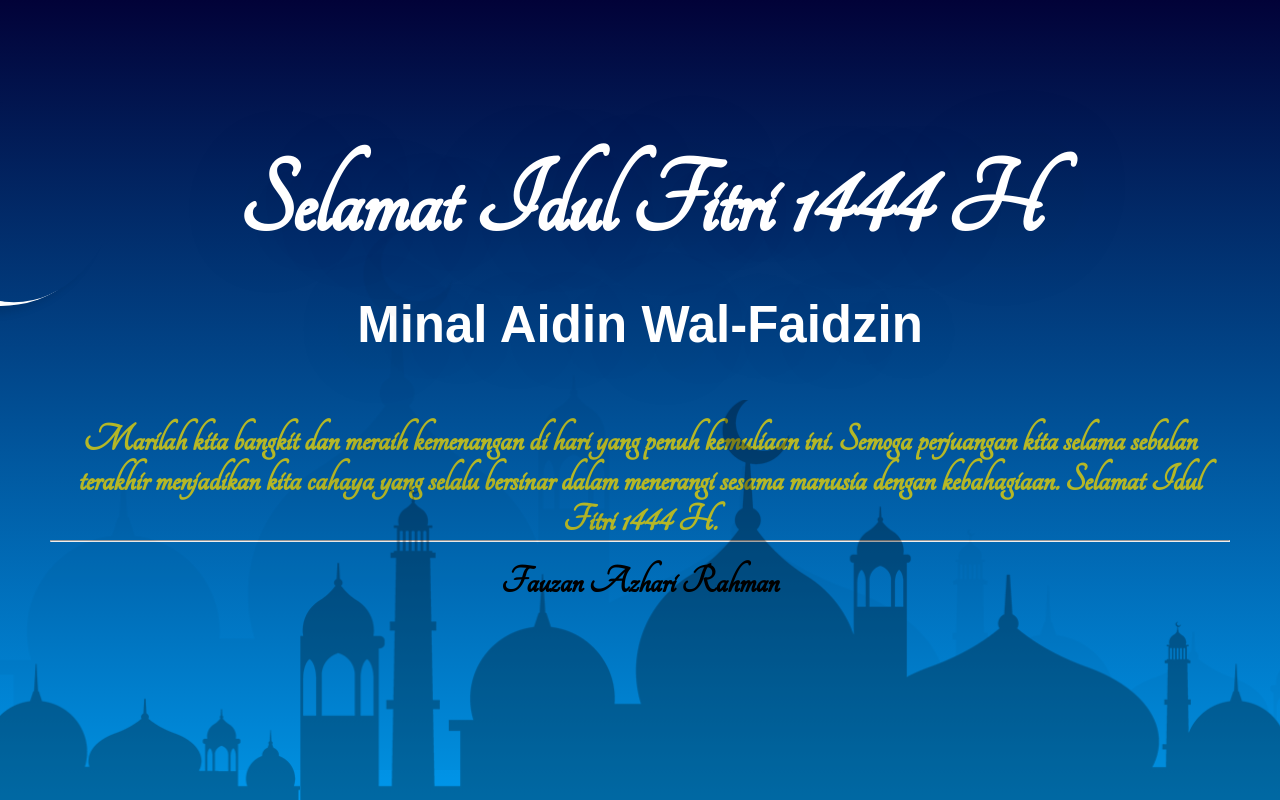
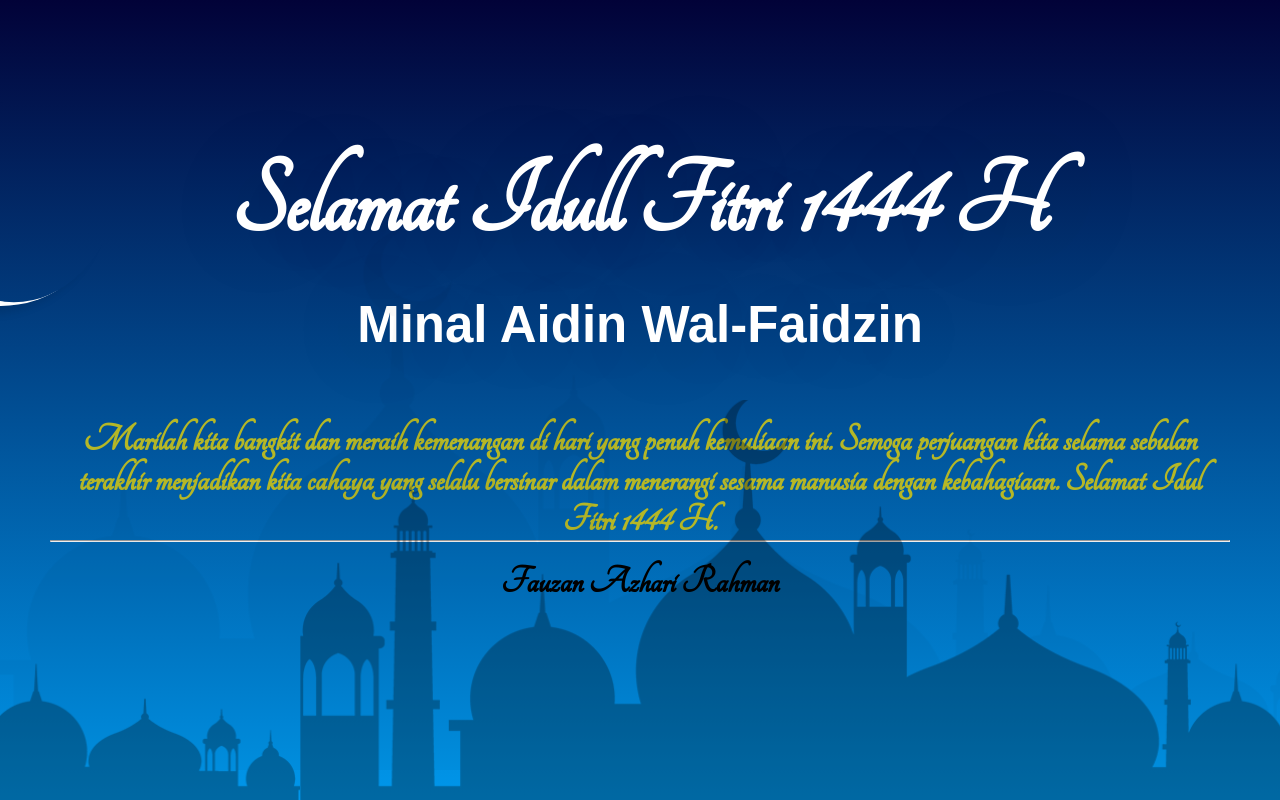
Before and after one commit to fauzanazhari/ucapan, a plain HTML site: page index.html in a window 1280 px wide. Drawn offline with Linux system fonts and the light colour scheme; a script that the page names is missing.

Commit message:
Update index.html

```diff
--- a/index.html
+++ b/index.html
@@ -9,7 +9,7 @@
 
 	<section id="particles-js">
 		<div class="text">
-			<h2>Selamat Idul Fitri 1444 H<br><span>Minal Aidin Wal-Faidzin</span></h2>
+			<h2>Selamat Idull Fitri 1444 H<br><span>Minal Aidin Wal-Faidzin</span></h2>
 			<div class="animasi-teks">
 				<p><b>Marilah kita bangkit dan meraih kemenangan di hari yang penuh kemuliaan ini. Semoga perjuangan kita selama sebulan terakhir menjadikan kita cahaya yang selalu bersinar dalam menerangi sesama manusia dengan kebahagiaan. Selamat Idul Fitri 1444 H.</b></p>
 				<hr>
```
